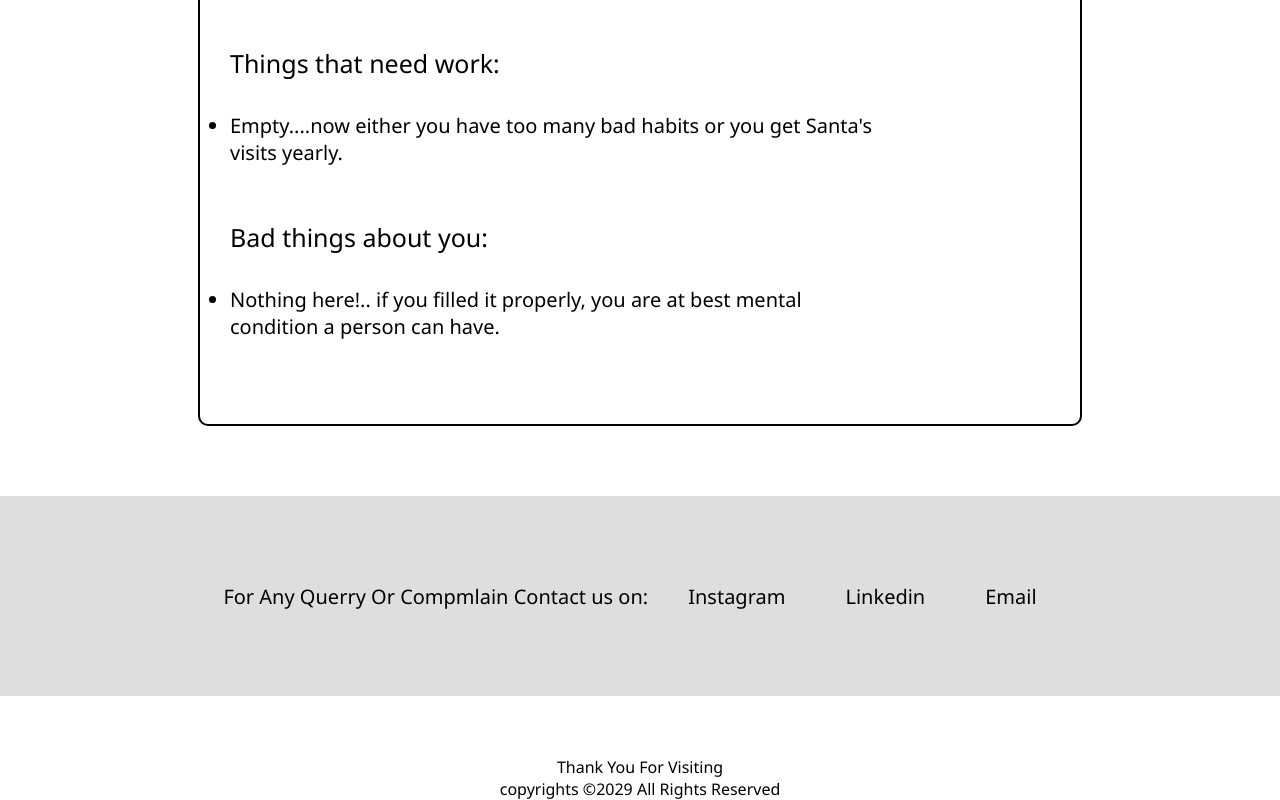
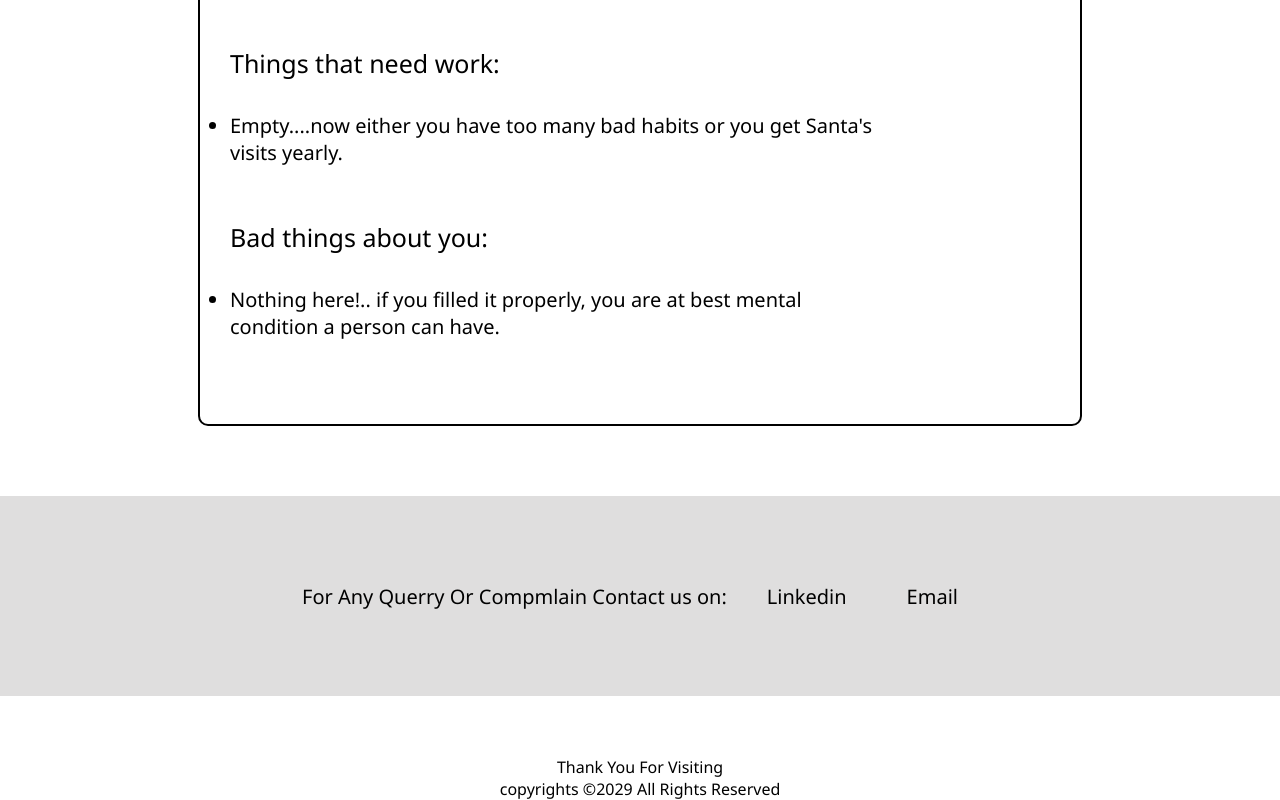
Before and after one commit to DivyamGupta3000/MindfulWellnessHub, a plain HTML site: page final1.html in a window 1280 px wide. Shown: the part 513-1313 px from the top of the page. Drawn offline with Linux system fonts and the light colour scheme.

Commit message:
final1.html

```diff
--- a/final1.html
+++ b/final1.html
@@ -45,9 +45,8 @@
 <section class="section contact" id="Contact">
     <div class="display">
         <p class="textcenter">For Any Querry Or Compmlain Contact us on:</p>
-        <a href="https://www.instagram.com/a.ryan_singh/" target="_blank" class="contactdisp"> <p >Instagram</p></a>
-        <a href="https://www.linkedin.com/in/aryan-singh-485390252/" target="_blank" class="contactdisp"><p>Linkedin</p></a>
-        <a href="mailto:aryan1311002@gmail.com" target="_blank" class="contactdisp"><p>Email</p></a>
+       <a href="https://www.linkedin.com/in/divyam-gupta-1969a7202/" target="_blank" class="contactdisp"><p>Linkedin</p></a>
+            <a href="mailto:divyamgupta3000@gmail.com" target="_blank" class="contactdisp"><p>Email</p></a>
     </div>
 <br>
 </section>
```
